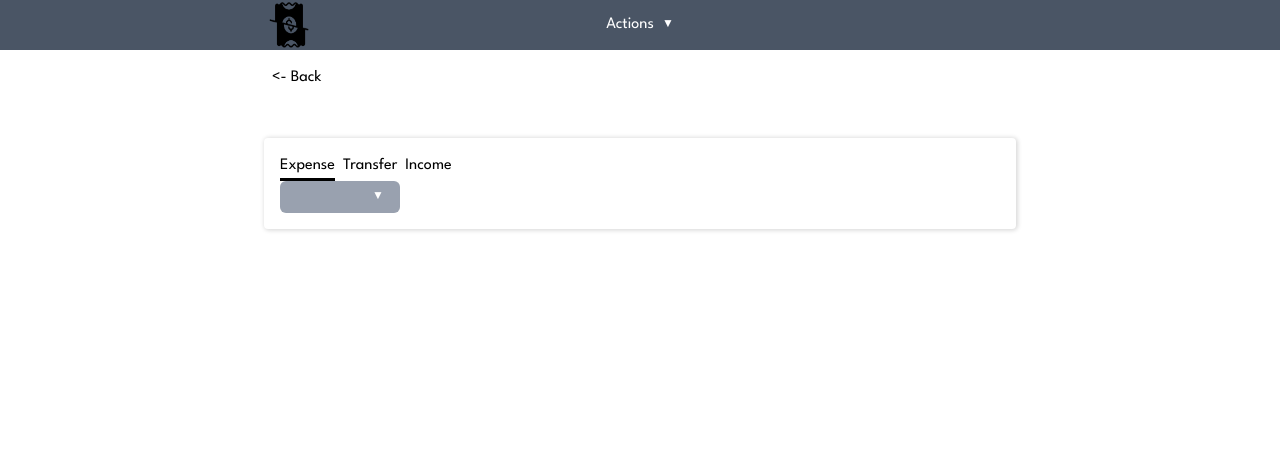
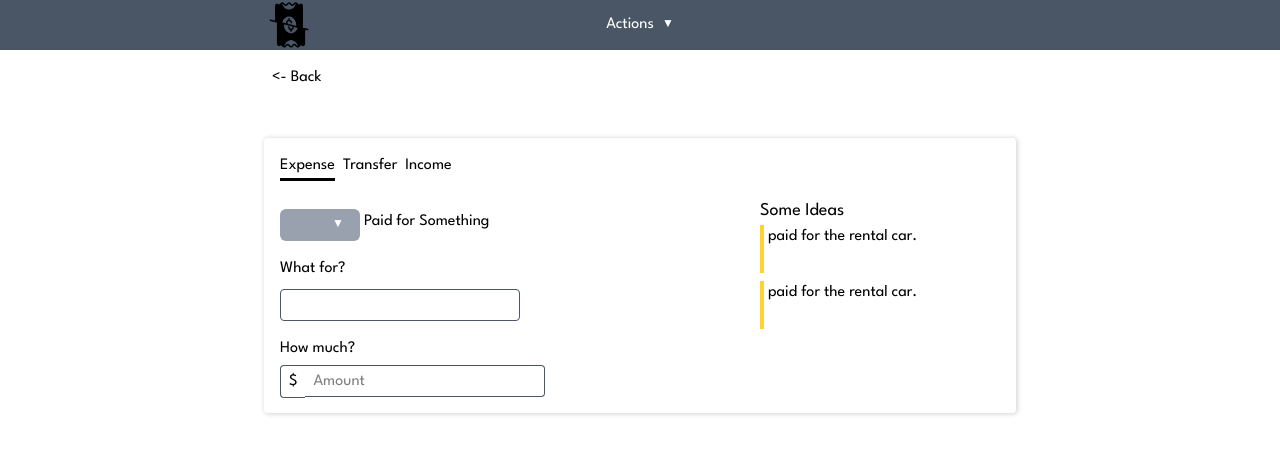
Before and after one commit to Vimalkanthkkkkk/nextjs_Splity-app, a Next.js app: page /1/new/expense in a window 1280 px wide. Shown: the top 454 px of the page. Built offline with nearby package versions, Linux system fonts and the light colour scheme.

Commit message:
changed to grid

```diff
--- a/app/[slug]/new/expense/ParticipantDropdown.tsx
+++ b/app/[slug]/new/expense/ParticipantDropdown.tsx
@@ -26,12 +26,13 @@ export default function ParticipantDropdownPage({participants}: ParticipantDropd
     };
 
     return (
-        <div ref={dropdownRef} className="inline-block">
+        <div className="grid grid-cols-12 ">
+            <div ref={dropdownRef} className="block w-full text-black mt-3 col-span-8">
                 <button
                     type="button"
                     onClick={() => setIsOpen((prev) => !prev)}
                     style={{ anchorName: "--dropdown-trigger" } as React.CSSProperties}
-                className="inline-flex min-w-30 items-center justify-between rounded-md bg-gray-400 px-4 py-2 text-white transition-colors duration-200 cursor-pointer focus:outline-none"
+                    className="inline-flex min-w-20 mr-1 items-center justify-between rounded-md bg-gray-400 px-4 py-2 text-white transition-colors duration-200 cursor-pointer focus:outline-none"
                 >
                     <span>{selected}</span>
                     <span className={`ml-2 text-xs transition-transform duration-300 pointer-events-none ${isOpen ? "rotate-180" : ""}`}>
@@ -76,6 +77,31 @@ export default function ParticipantDropdownPage({participants}: ParticipantDropd
                         </li>
                     </ul>
                 )}
+                <span>Paid for Something</span>
+                <label htmlFor="you" className="text-black block mt-4 mb-2">What for? </label>
+                <input type="text" name="you" id="you" className="
+                        p-2
+                        text-black
+                        w-60
+                        max-w-full
+                        h-8
+                        border
+                        border-gray-600
+                        rounded-sm
+                    "
+                />
+            </div>
+            <div className="text-black self-center col-span-4">
+                <span className="text-lg">Some Ideas</span>
+                <div className="flex gap-1 mb-2">
+                    <div className="bg-amber-300 w-1 h-12"></div>
+                    <span className="text-wrap">{selected} paid for the rental car.</span>
+                </div>
+                <div className="flex gap-1">
+                    <div className="bg-amber-300 w-1 h-12"></div>
+                    <span className="text-wrap">{selected} paid for the rental car.</span>
+                </div>
+            </div>
         </div>
     );
 }
--- a/app/[slug]/new/expense/page.tsx
+++ b/app/[slug]/new/expense/page.tsx
@@ -1,5 +1,4 @@
 import Image from "next/image";
-import { createElement } from "react";
 import ParticipantDropdownPage from "./ParticipantDropdown";
 
 
@@ -76,15 +75,23 @@ export default function ExpensePage(){
                 </div>
                 <div className="bg-white rounded-sm shadow-[1px_0.5px_4px_1px_rgba(0,0,0,0.15)] p-4 gap-10 flex flex-col w-full h-fit self-center">
                     <div className="grid grid-cols-12 grid-rows-1">
-                        <div className="flex flex-1 flex-col col-span-8">
+                        <div className="flex flex-1 flex-col col-span-12 gap-4">
                             <div className="flex flex-row gap-2 text-black">
                                 <a href="" className="border-b-3">Expense</a>
                                 <a href="">Transfer</a>
                                 <a href="">Income</a>
                             </div>
-                            <div>
+                            <form action="">
                                 <ParticipantDropdownPage participants={participants} />
-                            </div>
+                                <label htmlFor="you" className="text-black block mt-2 mb-1">How much?</label>
+                                <span className="inline text-black border-t border-l border-b p-2 border-gray-600 rounded-tl-sm rounded-bl-sm">$</span>
+                                <input type="number" name="you" id="you" placeholder="Amount" className="
+                                    p-2 text-black
+                                    w-60 max-w-full
+                                    h-8 border-r border-t border-b
+                                    border-gray-600 rounded-tr-sm rounded-br-sm
+                                "/>
+                            </form>
                         </div>
                     </div>
                 </div>
```
Lines whose indentation alone changed are shown as unchanged.
